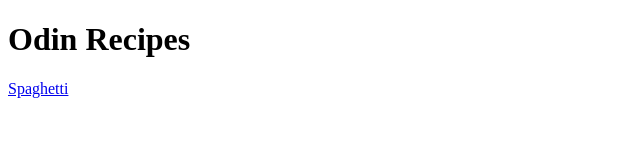
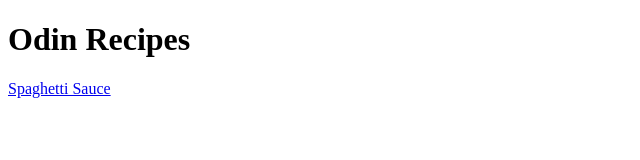
Before and after one commit to milayacharlie001/odin-recipes, a plain HTML site: page index.html in a window 1280 px wide. Shown: the full height of the page, 0-640 px from the left. Drawn offline with Linux system fonts and the light colour scheme.

Commit message:
Change header to `Spaghetti Sauce`
The change is made to reflect the change in
recipes/spaghetti.html

```diff
--- a/index.html
+++ b/index.html
@@ -6,6 +6,6 @@
     </head>
     <body>
         <h1>Odin Recipes</h1>
-        <a href="./recipes/spaghetti.html">Spaghetti</a>
+        <a href="./recipes/spaghetti.html">Spaghetti Sauce</a>
     </body>
 </html>
```
